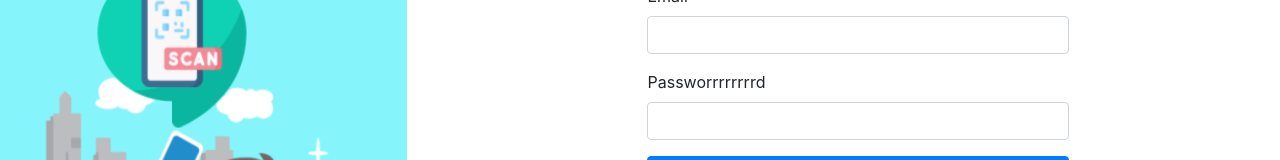
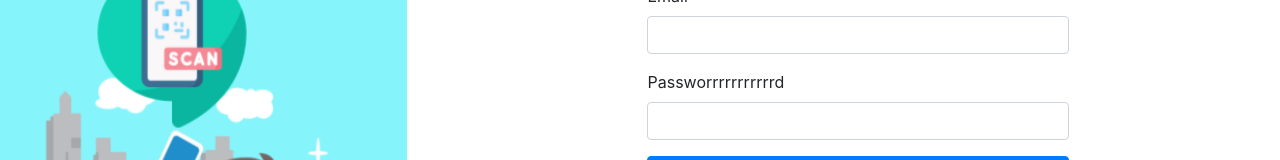
Before and after one commit to aleksiscanlas/React-DIRe, a React (Create React App) app: page /login in a window 1280 px wide. Shown: the part 240-400 px from the top of the page. Built offline with nearby package versions, Linux system fonts and the light colour scheme; no server answers.

Commit message:
testing again

```diff
--- a/src/components/Login.js
+++ b/src/components/Login.js
@@ -49,7 +49,7 @@ export default function Login() {
             <Form.Control type="email" ref={emailRef} required />
           </Form.Group>
           <Form.Group id="password">
-            <Form.Label>Passworrrrrrrrd</Form.Label>
+            <Form.Label>Passworrrrrrrrrrrd</Form.Label>
             <Form.Control type="password" ref={passwordRef} required />
           </Form.Group>
           <Button disabled={loading} className="w-100" type="submit">
```
